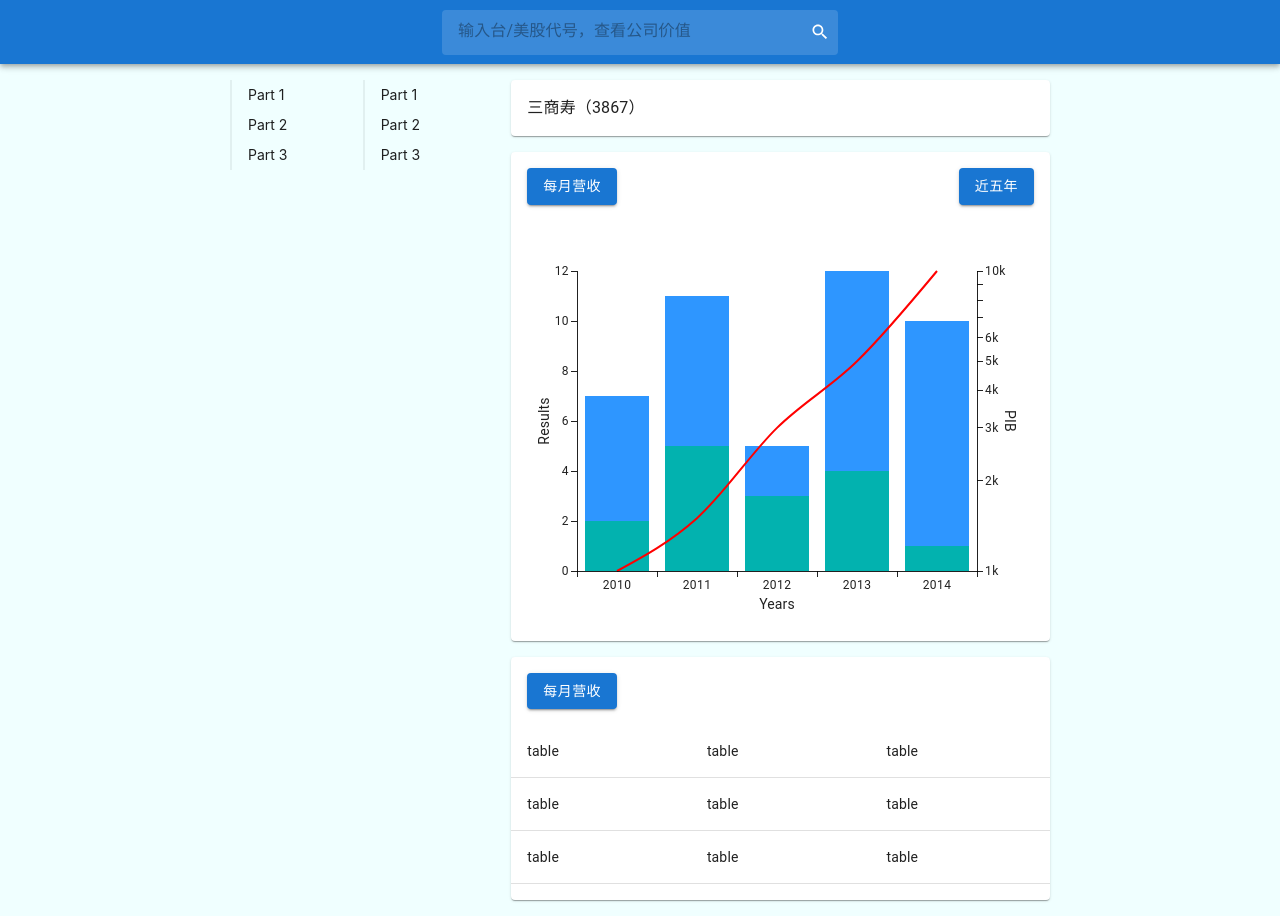
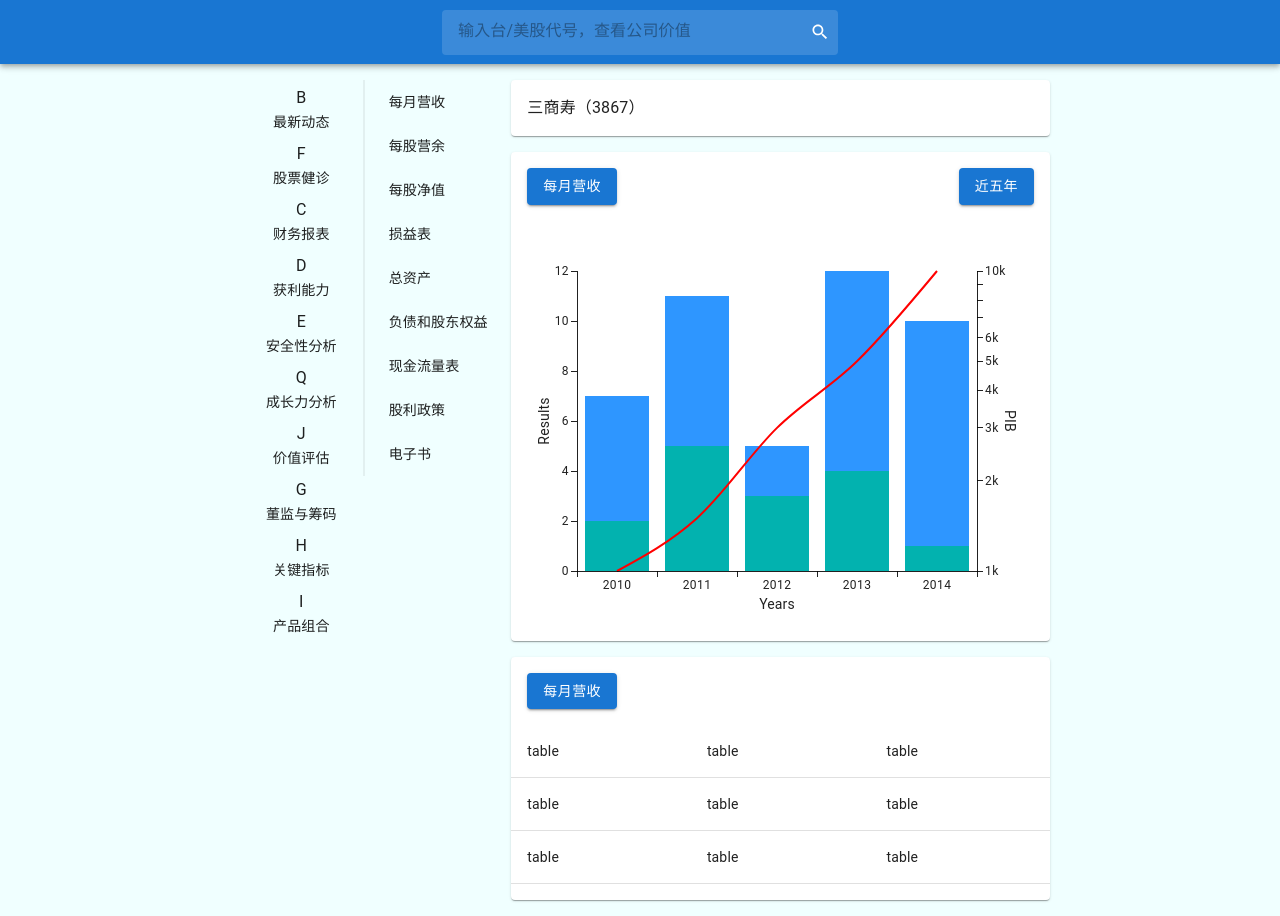
Before and after one commit to janegwaww/stark-tech-test, a Next.js app: page / in a window 1280 px wide. Built offline with nearby package versions, Linux system fonts and the light colour scheme.

Commit message:
feat: menulist update

```diff
--- a/src/components/MenuList.tsx
+++ b/src/components/MenuList.tsx
@@ -1,52 +1,141 @@
+import { styled } from "@mui/material";
 import Box from "@mui/material/Box";
 import Grid from "@mui/material/Grid";
+import Typography from "@mui/material/Typography";
 import { Anchor } from "antd";
+
+const arr = [
+  {
+    href: "#part-1",
+    title: "每月营收",
+  },
+  {
+    href: "#part-2",
+    title: "每股营余",
+  },
+  {
+    href: "#part-3",
+    title: "每股净值",
+  },
+  {
+    href: "#part-4",
+    title: "损益表",
+  },
+  {
+    href: "#part-5",
+    title: "总资产",
+  },
+  {
+    href: "#part-6",
+    title: "负债和股东权益",
+  },
+  {
+    href: "#part-7",
+    title: "现金流量表",
+  },
+  {
+    href: "#part-8",
+    title: "股利政策",
+  },
+  {
+    href: "#part-9",
+    title: "电子书",
+  },
+];
+
+const arr2 = [
+  {
+    key: "B",
+    href: "#B",
+    title: "最新动态",
+  },
+  {
+    key: "F",
+    href: "#F",
+    title: "股票健诊",
+  },
+  {
+    key: "C",
+    href: "#C",
+    title: "财务报表",
+  },
+  {
+    key: "D",
+    href: "#D",
+    title: "获利能力",
+  },
+  {
+    key: "E",
+    href: "#E",
+    title: "安全性分析",
+  },
+  {
+    key: "Q",
+    href: "#Q",
+    title: "成长力分析",
+  },
+  {
+    key: "J",
+    href: "#J",
+    title: "价值评估",
+  },
+  {
+    key: "G",
+    href: "#G",
+    title: "董监与筹码",
+  },
+  {
+    key: "H",
+    href: "#H",
+    title: "关键指标",
+  },
+  {
+    key: "I",
+    href: "#I",
+    title: "产品组合",
+  },
+];
+
+const AnchorTitle = ({
+  subTitle,
+  title,
+}: {
+  subTitle?: string;
+  title: string;
+}) => {
+  return (
+    <Box sx={{ textAlign: subTitle ? "center" : "left", p: subTitle ? 0 : 1 }}>
+      <Typography variant="subtitle1">{subTitle}</Typography>
+      <Typography variant="body2">{title}</Typography>
+    </Box>
+  );
+};
+
+const transterToAnchor = (arr: Record<string, string>[]) =>
+  arr?.length
+    ? arr.map((o) => ({
+        ...o,
+        title: <AnchorTitle subTitle={o.key} title={o.title} />,
+      }))
+    : [];
+
+const StyleAnchor1 = styled(Anchor)(({ theme, hasLine }) => ({
+  ".ant-anchor::before": hasLine ? {} : { height: "0 !important" },
+}));
 
 export default function MenuList() {
   return (
-    <Box>
-      <Grid container spacing={1}>
+    <Box height={"100%"}>
+      <Grid container spacing={1} height={"100%"}>
         <Grid item xs={6}>
-          <Anchor
-            items={[
-              {
-                key: "part-1",
-                href: "#part-1",
-                title: "Part 1",
-              },
-              {
-                key: "part-2",
-                href: "#part-2",
-                title: "Part 2",
-              },
-              {
-                key: "part-3",
-                href: "#part-3",
-                title: "Part 3",
-              },
-            ]}
+          <StyleAnchor1
+            replace
+            items={transterToAnchor(arr2)}
+            hasLine={false}
           />
         </Grid>
         <Grid item xs={6}>
-          <Anchor
-            items={[
-              {
-                key: "part-1",
-                href: "#part-1",
-                title: "Part 1",
-              },
-              {
-                key: "part-2",
-                href: "#part-2",
-                title: "Part 2",
-              },
-              {
-                key: "part-3",
-                href: "#part-3",
-                title: "Part 3",
-              },
-            ]}
-          />
+          <StyleAnchor1 replace items={transterToAnchor(arr)} hasLine={true} />
         </Grid>
       </Grid>
     </Box>
```
